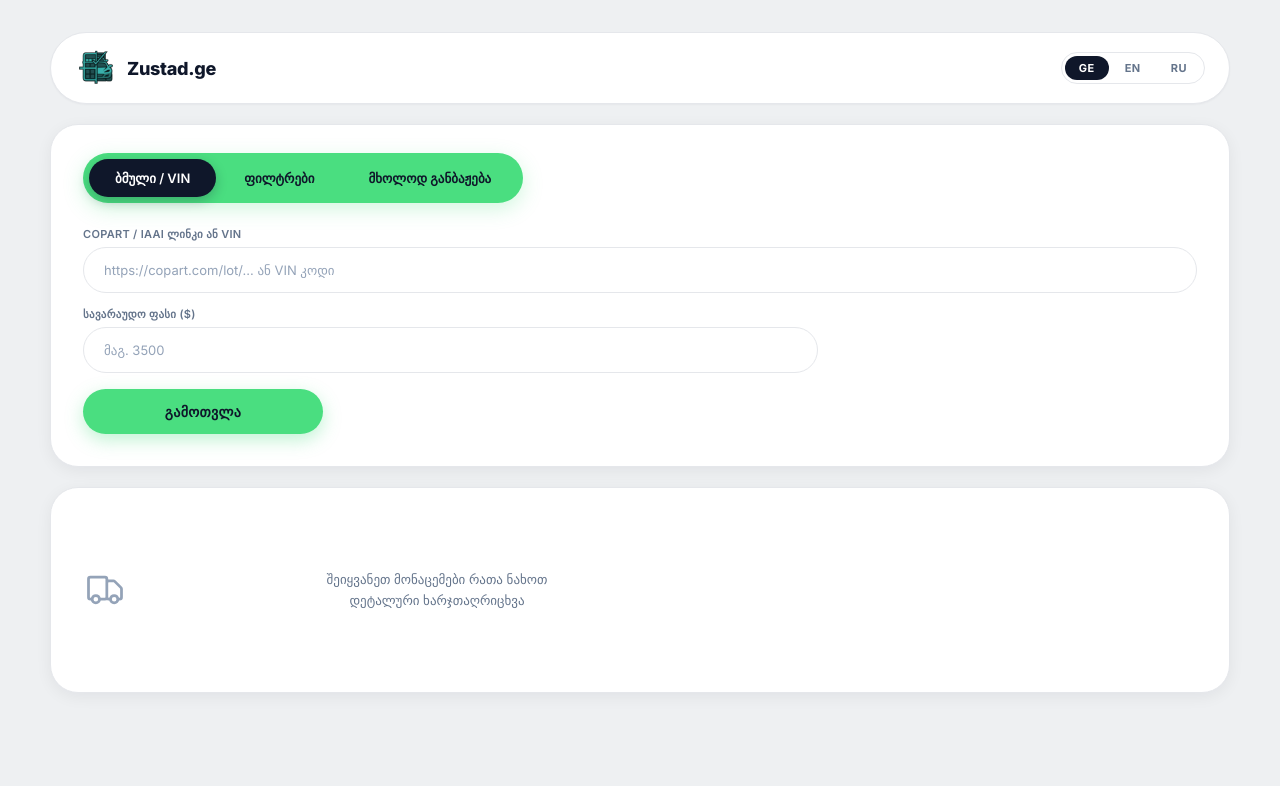
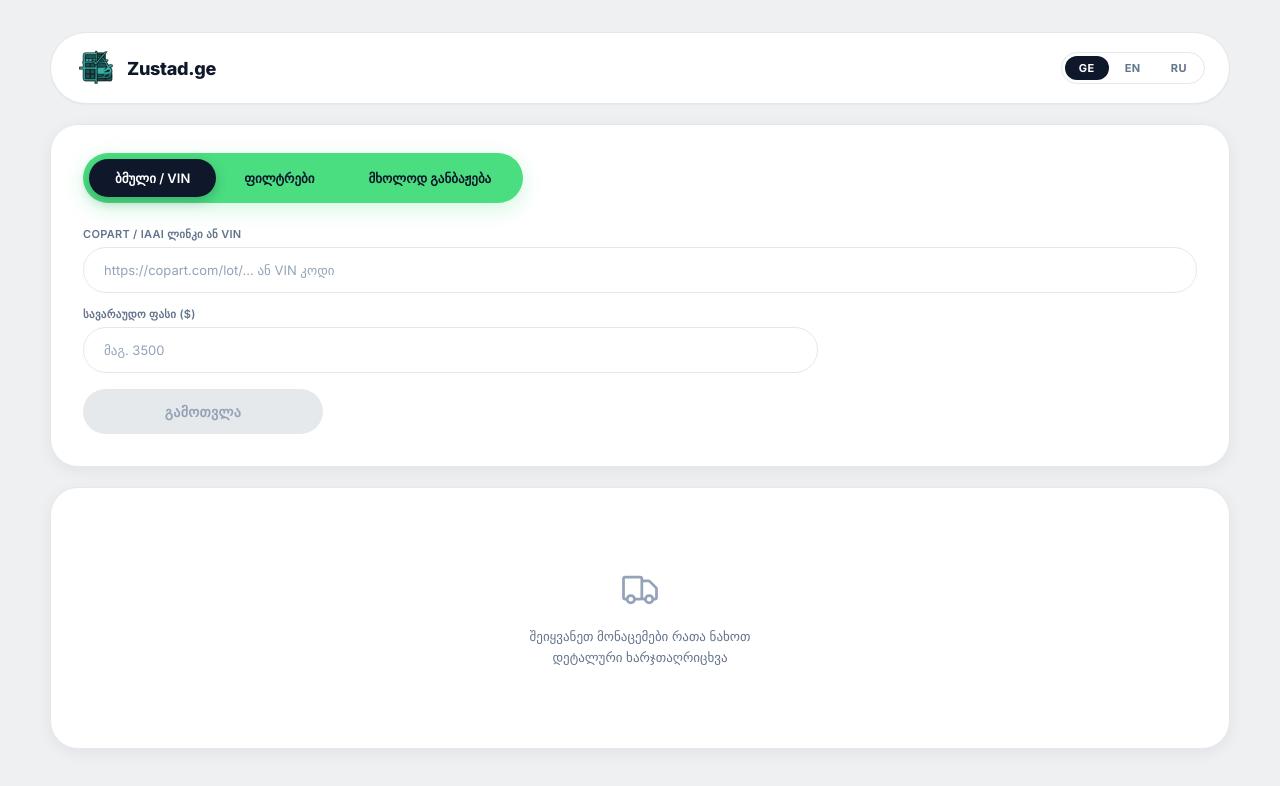
Before and after one commit to Papunidze/Zustifasi, a React (Vite) app: page / in a window 1280 px wide. Shown: the top 786 px of the page. Built offline with nearby package versions, Linux system fonts and the light colour scheme.

Commit message:
feat: validation

```diff
--- a/src/App.css
+++ b/src/App.css
@@ -309,6 +309,21 @@
   transform: translateY(0);
 }
 
+.input-panel__submit:disabled {
+  background: var(--c-bg-soft);
+  color: var(--c-text-dim);
+  box-shadow: none;
+  cursor: not-allowed;
+  transform: none;
+}
+
+.input-panel__submit:disabled:hover {
+  background: var(--c-bg-soft);
+  color: var(--c-text-dim);
+  transform: none;
+  box-shadow: none;
+}
+
 /* ═══════════════════════════════════════
    SEARCH SELECT
    ═══════════════════════════════════════ */
@@ -592,6 +607,8 @@
 }
 
 .results-area__center-col--empty {
+  display: flex;
+  flex-direction: column;
   grid-column: 1 / -1;
   align-items: center;
   justify-content: center;
--- a/src/components/InputPanel.tsx
+++ b/src/components/InputPanel.tsx
@@ -44,6 +44,20 @@ export default function InputPanel({ onResult, onLoading, onError }: InputPanelP
   const isCustoms = mode === "customs";
   const availableModels = getModels(selectedMake);
 
+  const engineVol = Number(engineVolume);
+  const isEngineValid = fuelType === "EV" || (engineVol > 0 && engineVol <= 10);
+  const trimmedUrl = url.trim();
+  const isLinkValid =
+    /^https?:\/\/.+/i.test(trimmedUrl) ||
+    /^[A-HJ-NPR-Z0-9]{17}$/i.test(trimmedUrl);
+  const isManualValid =
+    Boolean(selectedMake) &&
+    Boolean(selectedModel) &&
+    Boolean(selectedYear) &&
+    isEngineValid;
+  const isCustomsValid = Boolean(selectedYear) && isEngineValid;
+  const isVinValid = /^[A-HJ-NPR-Z0-9]{17}$/i.test(vinInput.trim());
+
   const fuelOptions = [t.fuelGas, t.fuelHybrid, t.fuelEV];
   const fuelToType: Record<string, FuelType> = {
     [t.fuelGas]: "Gas",
@@ -80,7 +94,7 @@ export default function InputPanel({ onResult, onLoading, onError }: InputPanelP
   }
 
   async function handleLinkSubmit(): Promise<void> {
-    if (!url.trim()) {
+    if (!isLinkValid) {
       onError(t.errNoUrl);
       return;
     }
@@ -243,7 +257,11 @@ export default function InputPanel({ onResult, onLoading, onError }: InputPanelP
               />
             </div>
           </div>
-          <button className="input-panel__submit" onClick={handleCustomsSubmit}>
+          <button
+            className="input-panel__submit"
+            onClick={handleCustomsSubmit}
+            disabled={!isCustomsValid}
+          >
             {t.calculate}
           </button>
         </div>
@@ -267,7 +285,7 @@ export default function InputPanel({ onResult, onLoading, onError }: InputPanelP
                 type="button"
                 className="input-panel__submit"
                 onClick={handleVinDecode}
-                disabled={vinLoading}
+                disabled={vinLoading || !isVinValid}
               >
                 {vinLoading ? "..." : "Decode VIN"}
               </button>
@@ -328,7 +346,11 @@ export default function InputPanel({ onResult, onLoading, onError }: InputPanelP
             </div>
           </div>
 
-          <button className="input-panel__submit" onClick={handleManualSubmit}>
+          <button
+            className="input-panel__submit"
+            onClick={handleManualSubmit}
+            disabled={!isManualValid}
+          >
             {t.calculate}
           </button>
         </div>
@@ -357,7 +379,11 @@ export default function InputPanel({ onResult, onLoading, onError }: InputPanelP
             </div>
           </div>
 
-          <button className="input-panel__submit" onClick={handleLinkSubmit}>
+          <button
+            className="input-panel__submit"
+            onClick={handleLinkSubmit}
+            disabled={!isLinkValid}
+          >
             {t.calculate}
           </button>
         </div>
```
